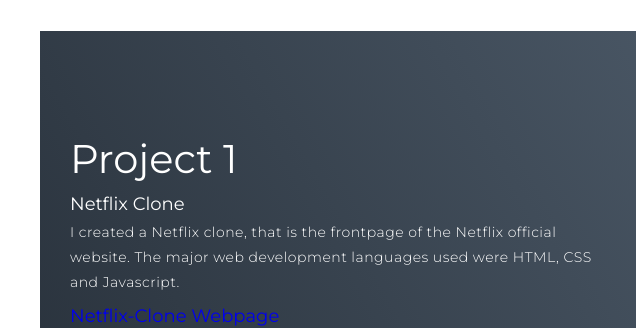
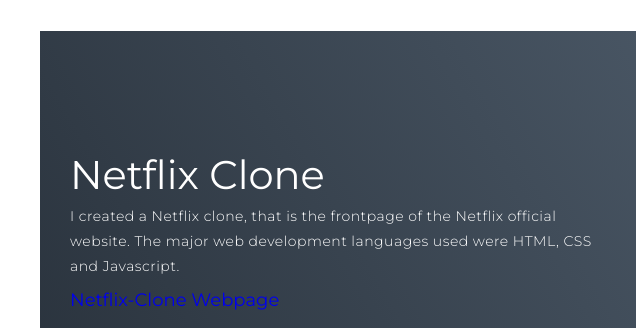
Before and after one commit to rj-prema/Personal-portfolio, a plain HTML site: page index.html in a window 1280 px wide. Shown: the part 1880-2208 px from the top of the page, 0-636 px from the left. Drawn offline with Linux system fonts and the light colour scheme.

Commit message:
Add files via upload

```diff
--- a/index.html
+++ b/index.html
@@ -94,8 +94,7 @@
       <div class="all-projects">
         <div class="project-item">
           <div class="project-info">
-            <h1>Project 1</h1>
-            <h2>Netflix Clone</h2>
+            <h1>Netflix Clone</h1>
             <p>I created a Netflix clone, that is the frontpage of the Netflix official website. The major web
               development languages used were HTML, CSS and Javascript.</p>
             <h2><a href="https://codesandbox.io/s/netflix-clone-forked-3x3np?file=/index.html:0-12069" target="_blank">Netflix-Clone Webpage</a></h2>
@@ -198,7 +197,7 @@
           <a href="https://www.instagram.com/rj_prema/" target="_blank"><img src="https://img.icons8.com/bubbles/100/000000/instagram-new.png" /></a>
         </div>
         <div class="social-item">
-          <a href="https://twitter.com/premanshusinha1" target="_blank"><img src="https://img.icons8.com/bubbles/100/000000/twitter.png" /></a>
+          <a href="https://twitter.com/premanshusinha1" target="_blank"><img src="https://img.icons8.com/bubbles/50/undefined/twitter-squared.png" /></a>
         </div>
         <div class="social-item">
           <a href="https://www.linkedin.com/in/premanshu-sinha/" target="_blank"><img src="https://img.icons8.com/bubbles/100/000000/linkedin.png" /></a>
```
